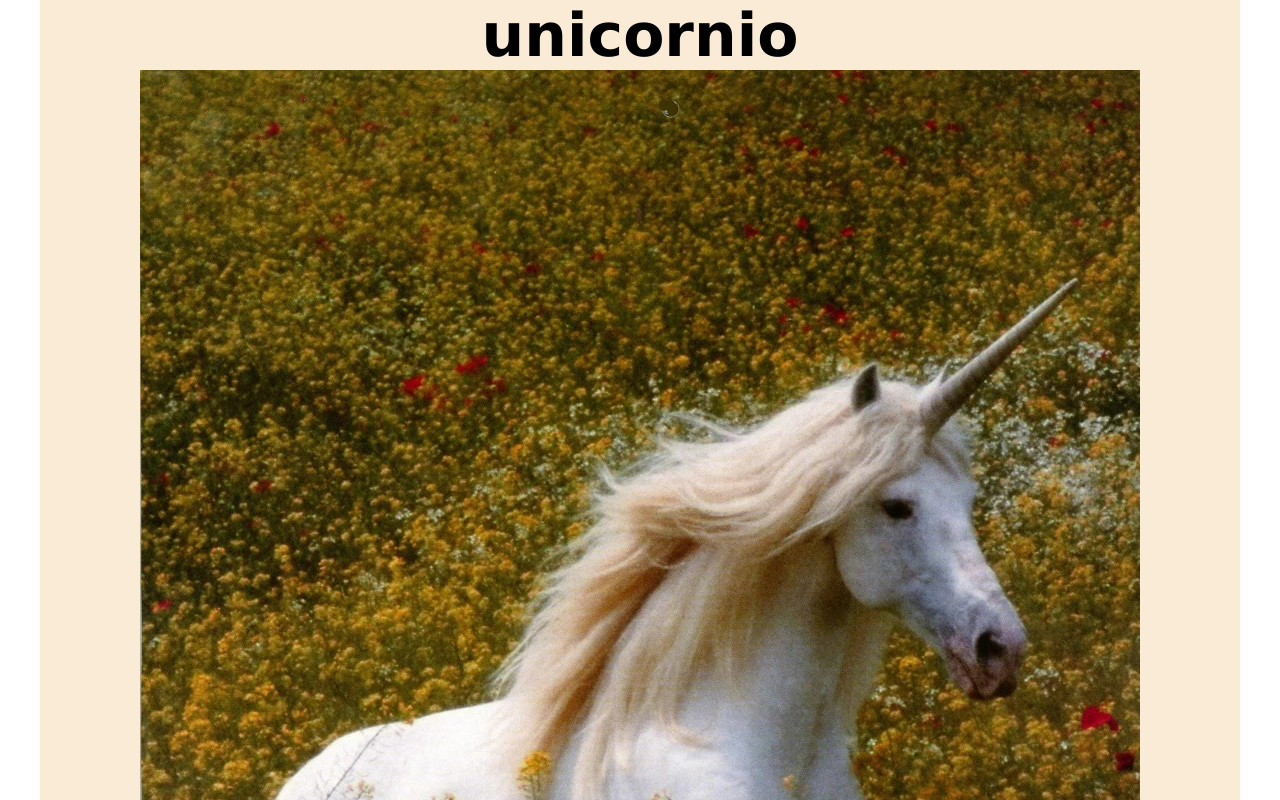
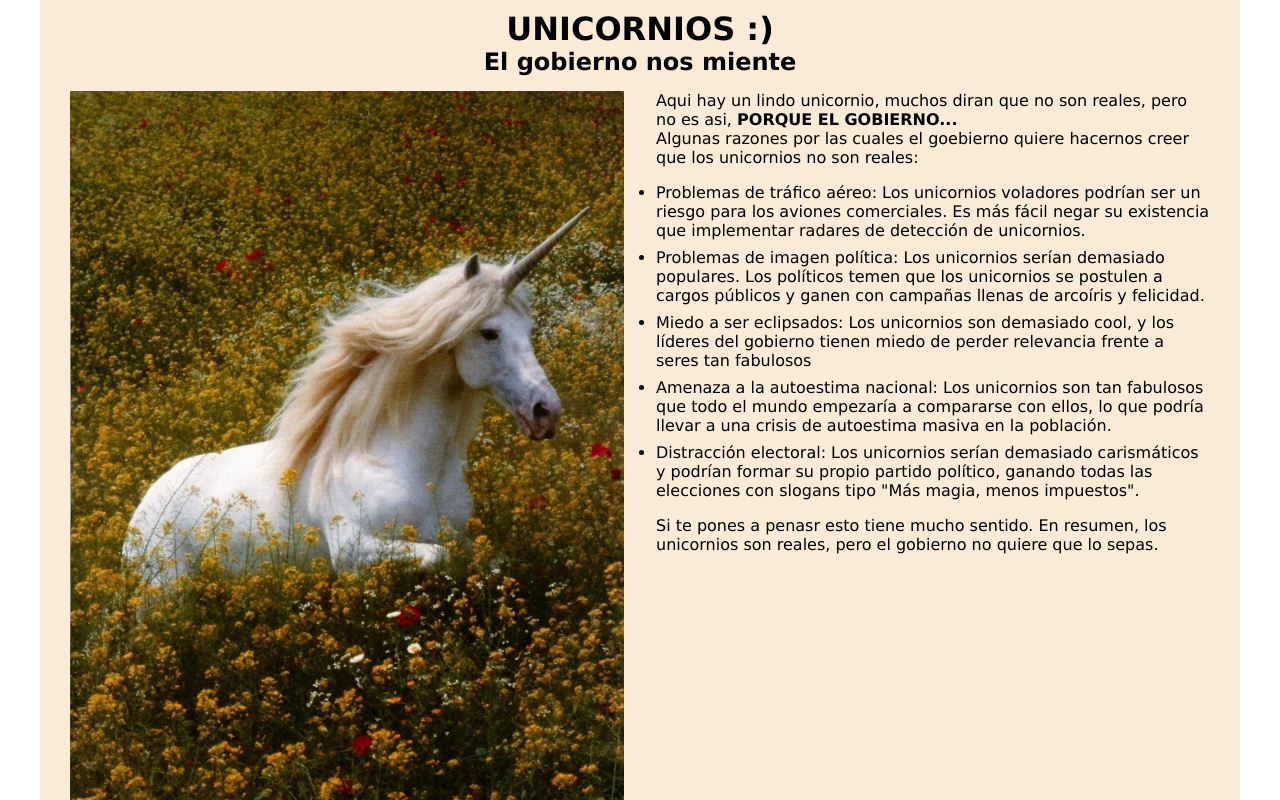
Before and after one commit to SebasstianAhr/HtmlNicol, a plain HTML site: page index.html in a window 1280 px wide. Shown: the top 800 px of the page. Drawn offline with Linux system fonts and the light colour scheme.

Commit message:
segundo cambio

```diff
--- a/index.html
+++ b/index.html
@@ -9,32 +9,37 @@
 </head>
 
 <body>
-    <main>
-        <section>
-            <h1>
-                <n>unicornio</n>
-            </h1>
-            <img src="images/Unicornio.webp" alt="unicornio blanco en un bosque">
-            <p>aqui hay un lindo unicornio, muchos diran que no son reales, pero no es asi, <strong>PORQUE EL
-                    GOBIERNO...</strong>Aslgunas razones por las cuales el goebierno quiere hacernos creer que los
+    <main class="main__content">
+        <section class="section__content">
+            <h1 class="title"> UNICORNIOS :) </H1>
+            <h2 class="subtitle">El gobierno nos miente</h2>
+            <div class="main__container">
+                <div class="image-main__content">
+                    <img class="image__main" src="images/Unicornio.webp" alt="unicornio blanco en un bosque">
+                </div>
+                <div class="text__content">
+                    <n>Aqui hay un lindo unicornio, muchos diran que no son reales, pero no es asi, <strong>PORQUE EL
+                        GOBIERNO...</strong><br>Algunas razones por las cuales el goebierno quiere hacernos creer que los
                         unicornios no son reales:</p>
-            <ul>
+                    <ul class="list">
                         <li>Problemas de tráfico aéreo: Los unicornios voladores podrían ser un riesgo para los aviones
-                    comerciales. Es más fácil negar su existencia que implementar radares de detección de unicornios.
-                </li>
-                <li>Problemas de imagen política: Los unicornios serían demasiado populares. Los políticos temen que los
-                    unicornios se postulen a cargos públicos y ganen con campañas llenas de arcoíris y felicidad.</li>
-                <li>Miedo a ser eclipsados: Los unicornios son demasiado cool, y los líderes del gobierno tienen miedo
-                    de perder relevancia frente a seres tan fabulosos</li>
+                            comerciales. Es más fácil negar su existencia que implementar radares de detección de
+                            unicornios.</li>
+                        <li>Problemas de imagen política: Los unicornios serían demasiado populares. Los políticos temen que
+                            los  unicornios se postulen a cargos públicos y ganen con campañas llenas de arcoíris y felicidad.</li>
+                        <li>Miedo a ser eclipsados: Los unicornios son demasiado cool, y los líderes del gobierno tienen
+                            miedo de perder relevancia frente a seres tan fabulosos</li>
                         <li>Amenaza a la autoestima nacional: Los unicornios son tan fabulosos que todo el mundo empezaría a
                             compararse con ellos, lo que podría llevar a una crisis de autoestima masiva en la población.</li>
                         <li>Distracción electoral: Los unicornios serían demasiado carismáticos y podrían formar su propio
                             partido político, ganando todas las elecciones con slogans tipo "Más magia, menos impuestos".</li>
                     </ul>
-            <p>si te pones a penasr esto tiene mucho sentido. En resumen, los unicornios son reales, pero el gobierno no
+                    <p>Si te pones a penasr esto tiene mucho sentido. En resumen, los unicornios son reales, pero el gobierno no
                        quiere que lo sepas.</p>
-            <img src="images/unicornio-alas-que-dice-alas_821898-955.avif" alt="unicornio con alas en las nubes">
-            <p>si ves que son reales :)</p>
+                </div>
+            </div>
+            <img class="image__second" src="images/unicornio-alas-que-dice-alas_821898-955.avif" alt="unicornio con alas en las nubes">
+            <p>Si ves que son reales :)</p>
         </section>
     </main>
 </body>
--- a/styles/style.css
+++ b/styles/style.css
@@ -5,32 +5,59 @@
     font-family: 'Lucida Sans', 'Lucida Sans Regular', 'Lucida Grande', 'Lucida Sans Unicode', Geneva, Verdana, sans-serif
 }
 
-p,
+.title{
+    font-size: 2rem;
+    font-weight: 600;
 
-
-li{
-    margin-left: 30px;
-    font-size: 16px;
-
-}
-
-h1{
-    font-size: 60px;
-    text-align: center;
 }
 
 body{
     width: 100%;
 }
 
-main{
+.main__content{
     display: flex;
     justify-content: center;
 }
-section{
+.section__content{
     background-color: antiquewhite;
     max-width: 1200px;
     display: flex;
     flex-direction: column;
     align-items: center;
+    padding: 10px 30px 10px 30px;
 }
+
+.main__container{
+    width: 100%;
+    display: flex;
+}
+
+.image-main__content{
+    width: 100%;
+    max-width: 50%;
+    padding-right: 1rem ;
+}
+
+.image__main{
+    width: 100%;
+
+}
+
+.text__content{
+    padding-left: 1rem;
+    width: 100%;
+    max-width: 50%;
+}
+
+.list{
+    margin: 1rem 0;
+
+    li{
+        margin: 0.5rem 0;
+    }
+}
+
+.subtitle{
+    margin-bottom: 15px;
+}
```
Also changed, not shown: scripts/main.js (added). Lines whose indentation alone changed are shown as unchanged.
